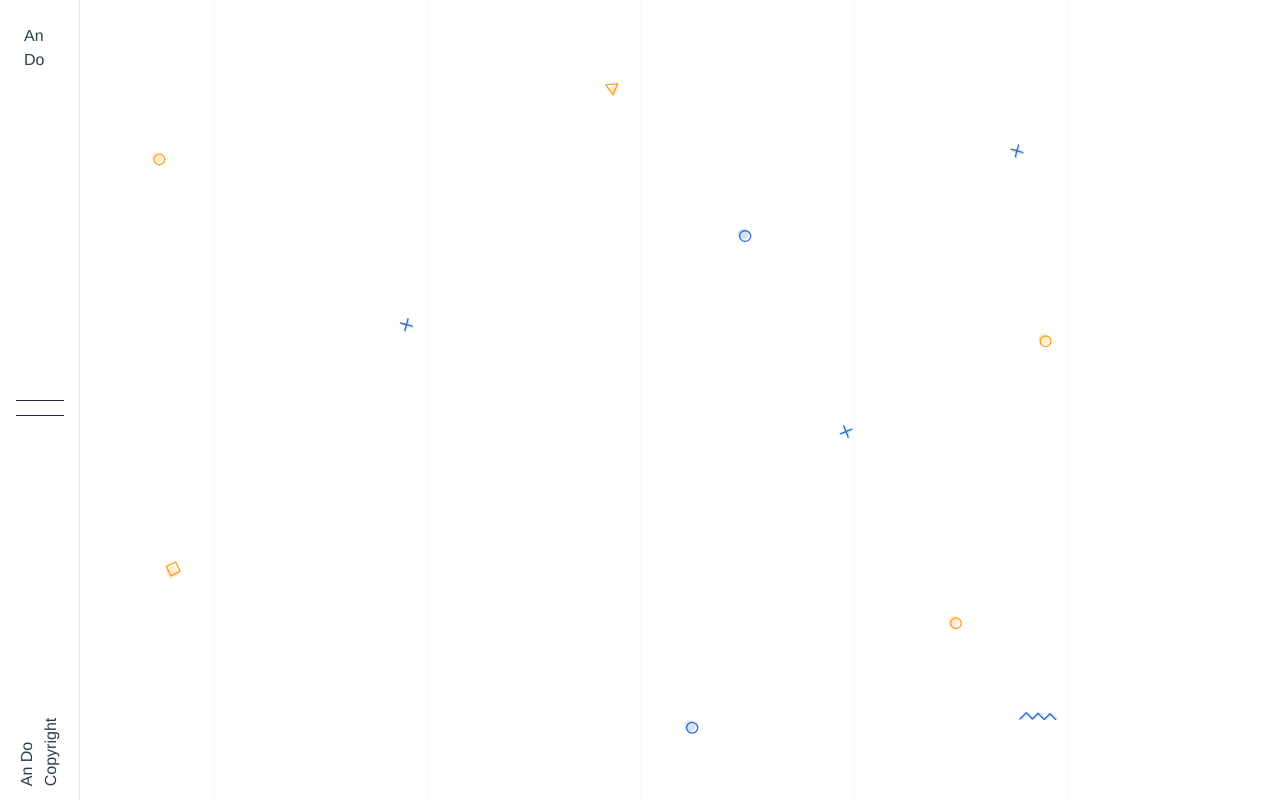
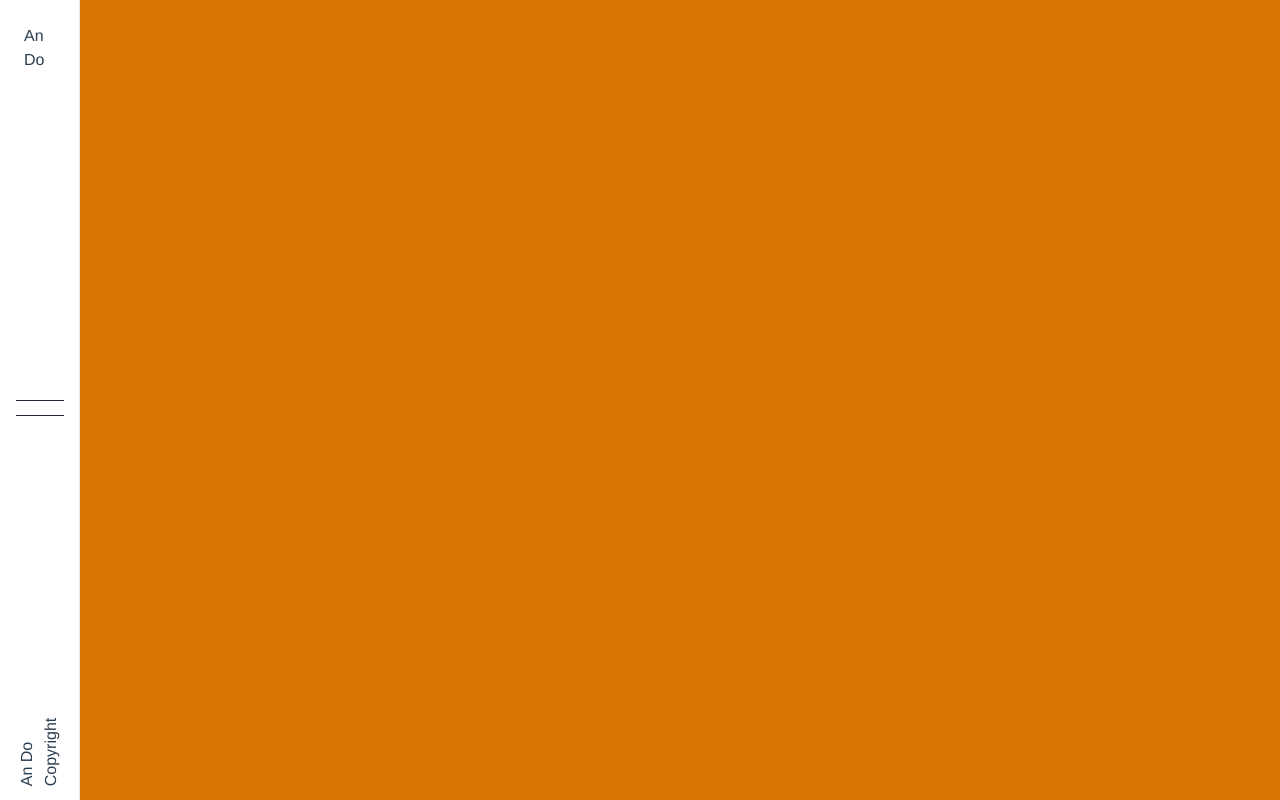
Before and after one commit to dophuan/vue-resume, a Vue app: page /#/ in a window 1280 px wide. Shown: the top 800 px of the page. Built offline with nearby package versions, Linux system fonts and the light colour scheme.

Commit message:
Add component to layout

```diff
--- a/src/router/index.ts
+++ b/src/router/index.ts
@@ -1,6 +1,9 @@
 import Vue from "vue";
 import VueRouter, { RouteConfig } from "vue-router";
 import Home from "@/views/Home.vue";
+import Experiences from "@/views/Experiences.vue";
+import Education from "@/views/Education.vue";
+import Skills from "@/views/Skills.vue";
 import HomeLayout from "@/layouts/HomeLayout.vue";
 
 Vue.use(VueRouter);
@@ -11,6 +14,24 @@ const routes: Array<RouteConfig> = [
     name: "Home",
     meta: { layout: HomeLayout },
     component: Home,
+  },
+  {
+    path: "/experiences",
+    name: "Experiences",
+    // meta: { layout: HomeLayout },
+    component: Experiences,
+  },
+  {
+    path: "/education",
+    name: "Education",
+    // meta: { layout: HomeLayout },
+    component: Education,
+  },
+  {
+    path: "/skills",
+    name: "Skills",
+    // meta: { layout: HomeLayout },
+    component: Skills,
   },
   // {
   //   path: "/about",
--- /dev/null
+++ b/src/views/Education.vue
@@ -0,0 +1,12 @@
+<template>
+  <div class="w-screen h-screen bg-green-500"></div>
+</template>
+
+<script lang="ts">
+import { Component, Vue } from "vue-property-decorator";
+
+@Component
+export default class Education extends Vue {}
+</script>
+
+<style scoped></style>
--- /dev/null
+++ b/src/views/Experiences.vue
@@ -0,0 +1,12 @@
+<template>
+  <div class="w-screen h-screen bg-red-400"></div>
+</template>
+
+<script lang="ts">
+import { Component, Vue } from "vue-property-decorator";
+
+@Component
+export default class Experiences extends Vue {}
+</script>
+
+<style scoped></style>
--- a/src/views/Home.vue
+++ b/src/views/Home.vue
@@ -1,6 +1,17 @@
 <template>
-  <div class="home h-screen overflow-x-scroll overflow-y-hidden" id="home">
-    <skill-meter :point="point" />
+  <div
+    class="home h-screen overflow-x-scroll overflow-y-hidden flex flex-column"
+    id="home"
+  >
+    <span class="child">
+      <Skills />
+    </span>
+    <span class="child">
+      <Experiences />
+    </span>
+    <span class="child">
+      <Education />
+    </span>
   </div>
 </template>
 
@@ -8,10 +19,16 @@
 import { Component, Vue } from "vue-property-decorator";
 // import Introduction from "@/components/Animations/Introduction.vue";
 import SkillMeter from "@/components/Animations/SkillMeter.vue";
+import Skills from "@/views/Skills.vue";
+import Experiences from "@/views/Experiences.vue";
+import Education from "@/views/Education.vue";
 @Component({
   components: {
     // Introduction,
     SkillMeter,
+    Skills,
+    Experiences,
+    Education,
   },
 })
 export default class Home extends Vue {
@@ -53,5 +70,9 @@ export default class Home extends Vue {
 <style lang="scss" scoped>
 #home {
   width: 4000px;
+  scroll-snap-type: y mandatory;
+  .child {
+    scroll-snap-align: start;
+  }
 }
 </style>
--- a/src/components/Skills.vue
+++ b/src/views/Skills.vue
@@ -1,5 +1,5 @@
 <template>
-  <div></div>
+  <div class="w-screen h-screen bg-yellow-600"></div>
 </template>
 
 <script lang="ts">
```
Also changed, not shown: src/components/Education.vue (deleted), src/components/Experiences.vue (deleted).
